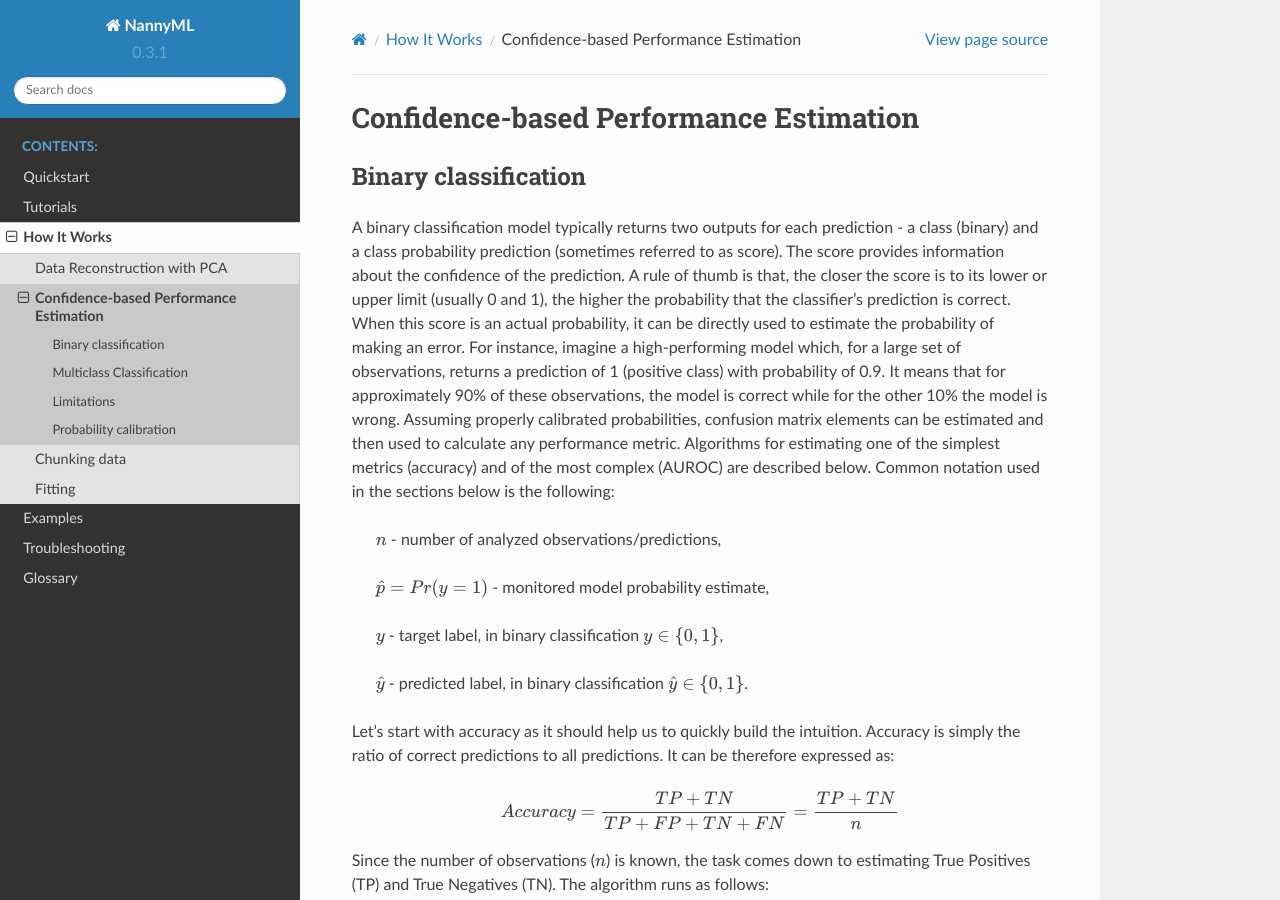
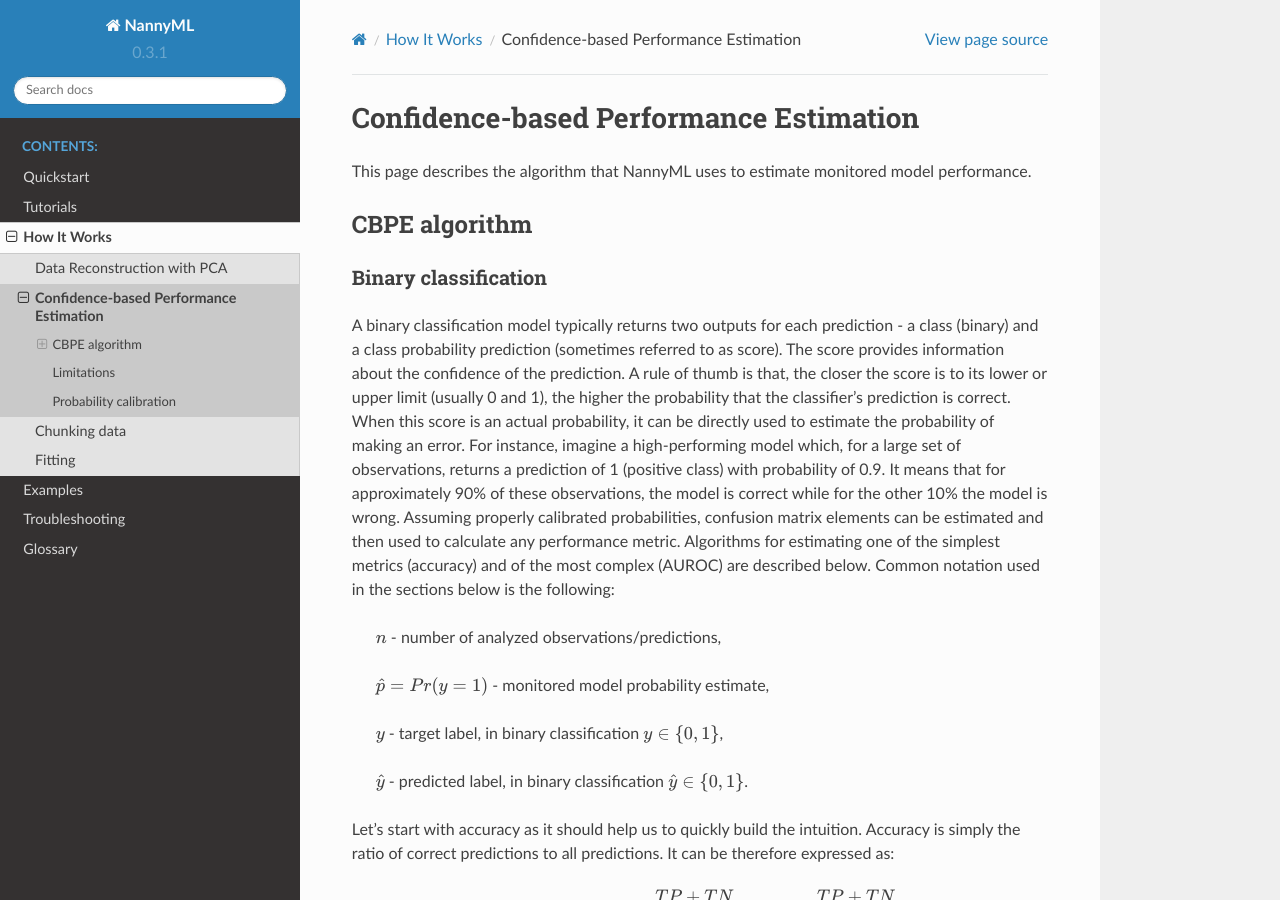
Before and after one commit to NannyML/nannyml, a Sphinx documentation site: the page built from docs/how_it_works/performance_estimation.rst, in a window 1280 px wide and 900 px high. Built offline with Sphinx 7.4.7 and the Read the Docs theme 2.0.0, drawn with Linux system fonts in a browser that asks for light colours; pages that are not in the unit, such as notebooks, are missing from menus.

Commit message:
update headings in how it works CBPE

```diff
--- a/docs/how_it_works/performance_estimation.rst
+++ b/docs/how_it_works/performance_estimation.rst
@@ -4,8 +4,14 @@
 Confidence-based Performance Estimation
 =======================================
 
+This page describes the algorithm that NannyML uses to estimate monitored model performance.
+
+--------------
+CBPE algorithm
+--------------
+
 Binary classification
----------------------
+=====================
 
 A binary classification model typically returns two outputs for each prediction - a class (binary) and a class
 probability prediction (sometimes referred to as score). The score provides information about the confidence of the
@@ -147,7 +153,7 @@ The algorithm for estimating ROC AUC runs as follows:
 
 
 Multiclass Classification
--------------------------
+=========================
 
 Multiclass classification model outputs prediction label (predicted class) and
 probability for each possible class. It means that if there are three classes, for example A, B and C, model output
@@ -185,6 +191,7 @@ It is just estimated as the mean of predicted probabilities corresponding to the
 
 .. _performance-estimation-deep-dive-limitations:
 
+-----------
 Limitations
 -----------
 
@@ -224,7 +231,7 @@ evaluated on sample of 5 observations only. For each observation model returns a
 It still may happen that they all turn out being negative and accuracy of your model on such sample is equal to 0!
 Read more about it :ref:`here<chunk-data-minimum-chunk>`.
 
-
+-----------------------
 Probability calibration
 -----------------------
 
```
